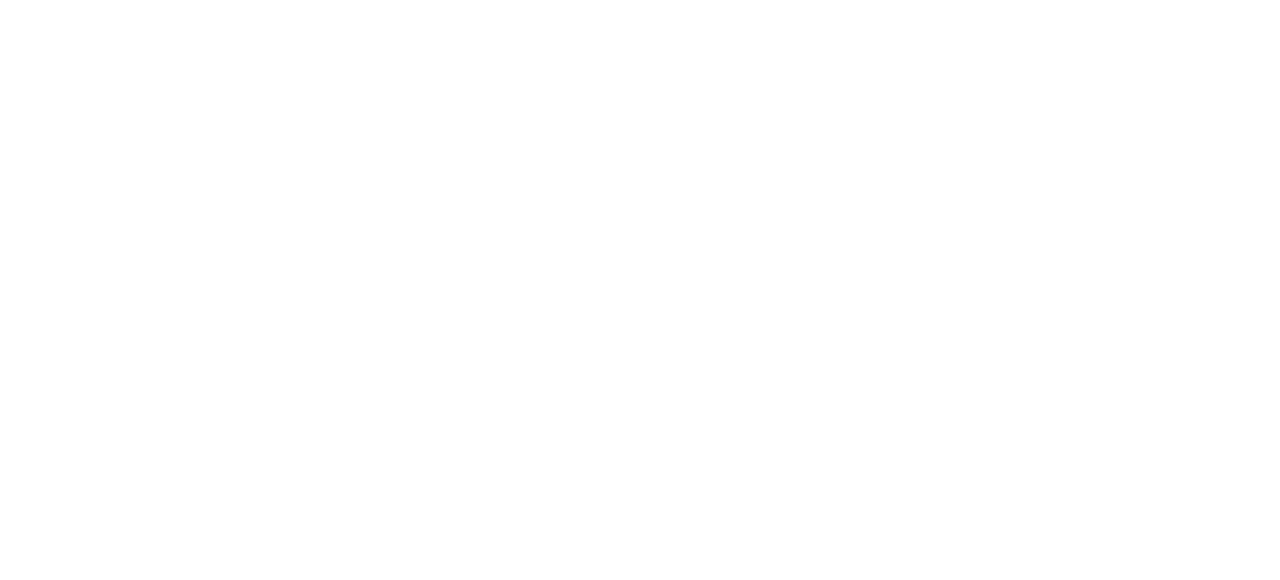
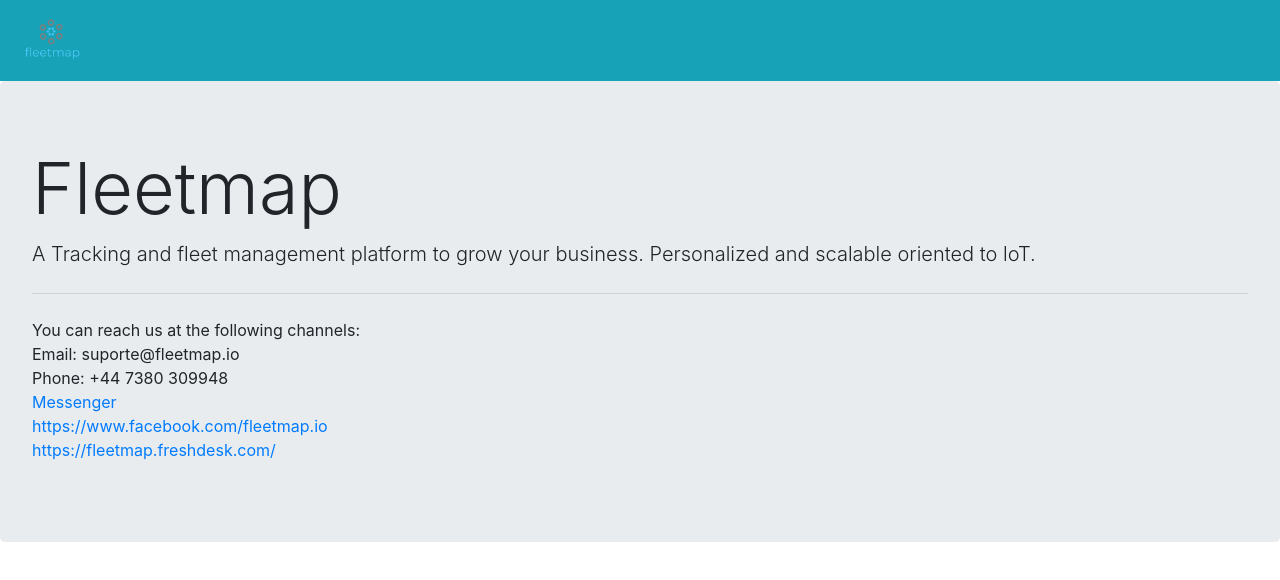
Before and after one commit to jcardus/website, a Nuxt app: page / in a window 1280 px wide. Shown: the top 580 px of the page. Built offline with nearby package versions, Linux system fonts and the light colour scheme.

Commit message:
looks like a page

```diff
--- a/layouts/default.vue
+++ b/layouts/default.vue
@@ -1,6 +1,14 @@
 <template>
   <div>
-    <b-nav />
+    <b-navbar toggleable="lg" type="dark" variant="info">
+      <b-navbar-brand href="#">
+        <img src="/fleetmap.png" style="width: 70px" alt="">
+      </b-navbar-brand>
+      <b-navbar-toggle target="nav-collapse" />
+      <b-collapse id="nav-collapse" is-nav>
+        <b-navbar-nav class="ml-auto" />
+      </b-collapse>
+    </b-navbar>
     <Nuxt />
   </div>
 </template>
--- a/nuxt.config.js
+++ b/nuxt.config.js
@@ -7,7 +7,7 @@
 
   // Global page headers: https://go.nuxtjs.dev/config-head
   head: {
-    title: 'website',
+    title: 'Fleetmap',
     htmlAttrs: {
       lang: 'en'
     },
--- a/package.json
+++ b/package.json
@@ -1,5 +1,5 @@
 {
-  "name": "website",
+  "name": "fleetmap",
   "version": "1.0.0",
   "private": true,
   "scripts": {
--- a/pages/index.vue
+++ b/pages/index.vue
@@ -1,5 +1,23 @@
 <template>
-  <div />
+  <b-jumbotron>
+    <template #header>
+      Fleetmap
+    </template>
+
+    <template #lead>
+      A Tracking and fleet management platform to grow your business. Personalized and scalable oriented to loT.
+    </template>
+
+    <hr class="my-4">
+    <p>
+      You can reach us at the following channels:
+      <br>Email: suporte@fleetmap.io
+      <br>Phone: +44 7380 309948<br>
+      <a href="https://m.me/104462708215447">Messenger</a><br>
+      <a href="https://www.facebook.com/fleetmap.io">https://www.facebook.com/fleetmap.io</a><br>
+      <a href="https://fleetmap.freshdesk.com/">https://fleetmap.freshdesk.com/</a><br>
+    </p>
+  </b-jumbotron>
 </template>
 
 <script>
```
Also changed, not shown: static/fleetmap.png (added).
